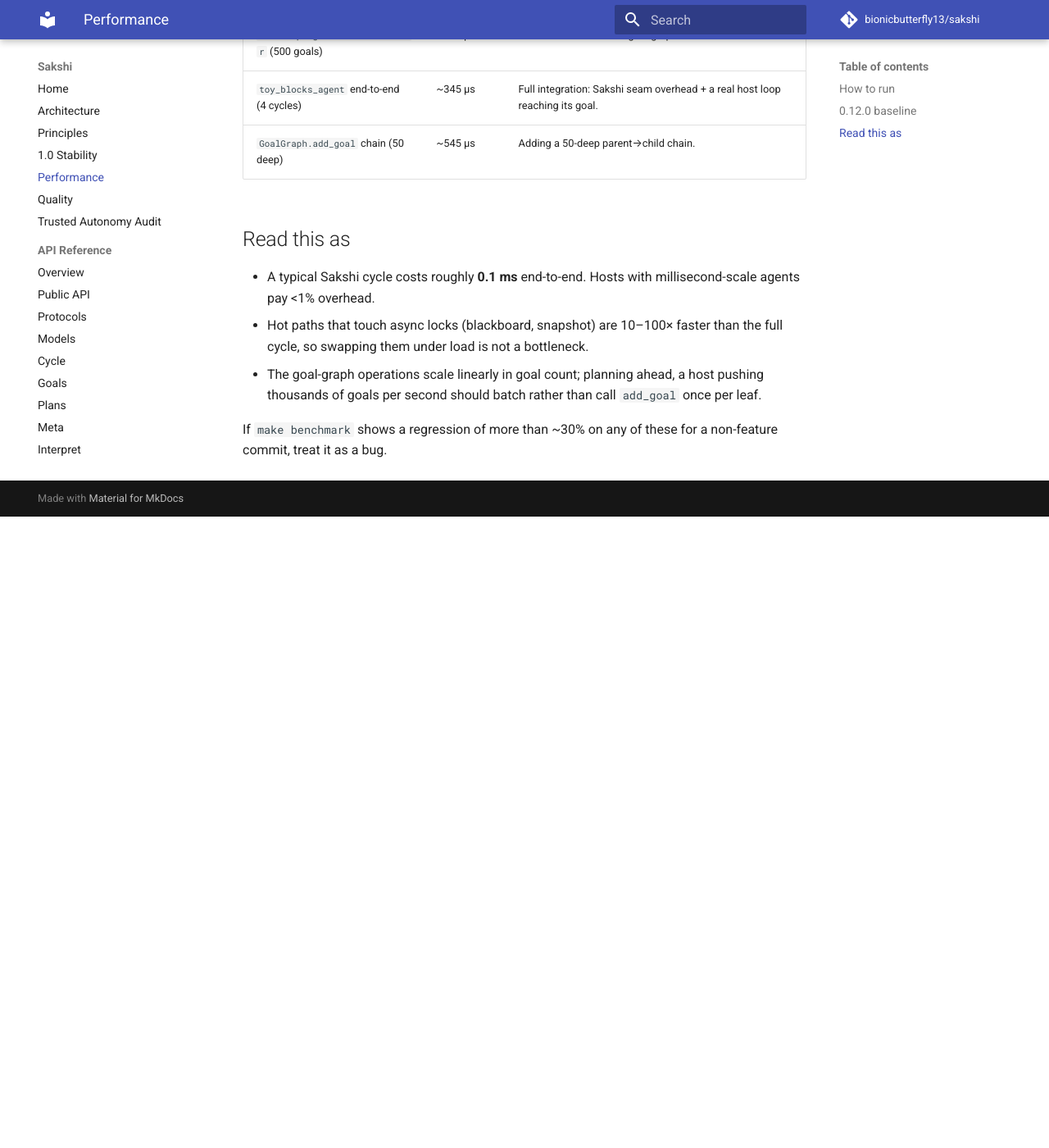
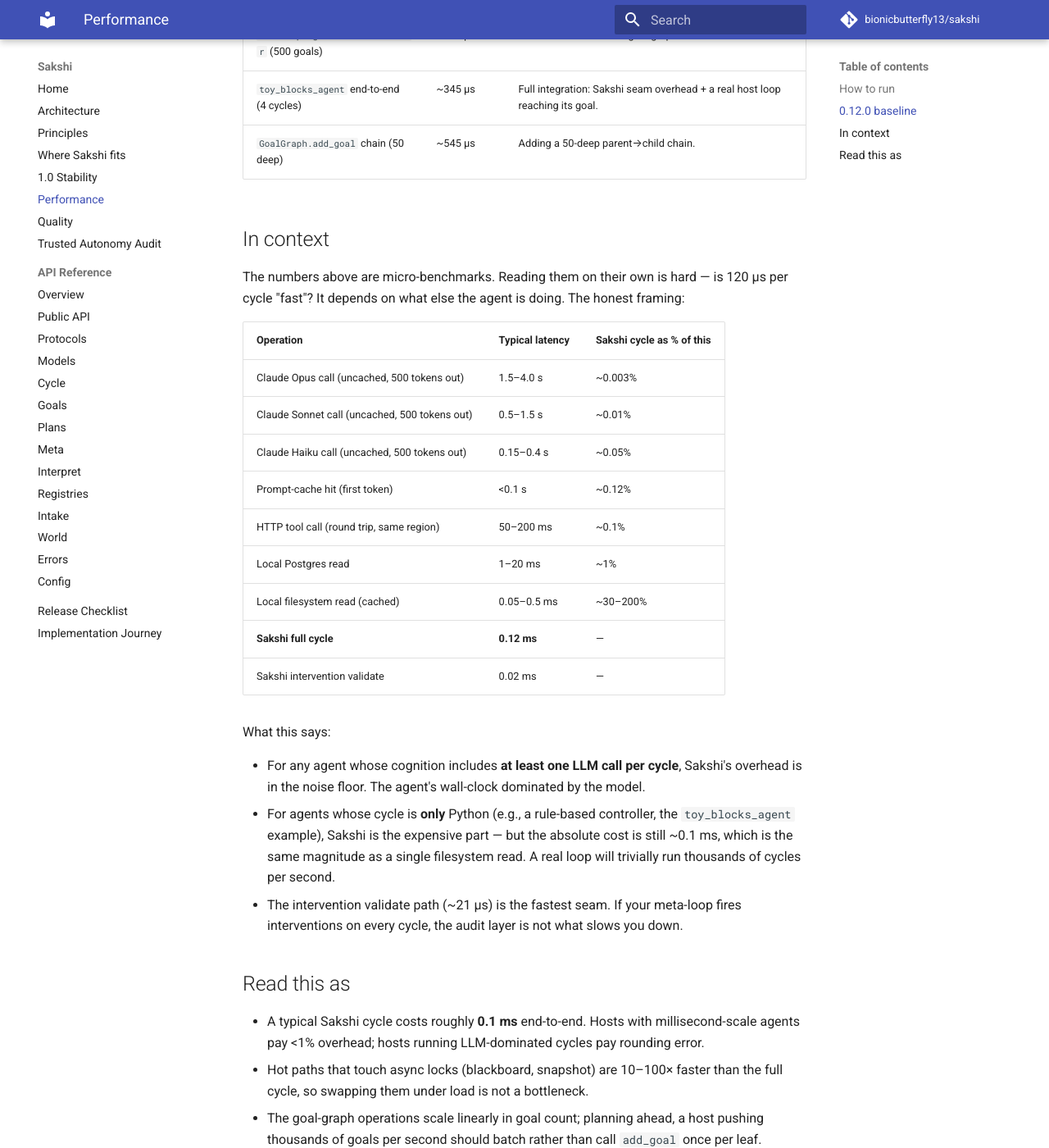
Before and after one commit to bionicbutterfly13/sakshi, an MkDocs documentation site: the page built from docs/performance.md, in a window 1280 px wide and 1400 px high, scrolled down 1008 px. Shown: the whole window at 82% size. Built offline with MkDocs 1.6.1 and Material for MkDocs 9.7.7, drawn with Linux system fonts in a browser that asks for light colours; comment, search, counter and statistics services are not loaded; before the commit the page ends 1638 px from its top, so only the background shows below that.

Commit message:
docs: frame Sakshi against the agent-tooling landscape and put perf numbers in context
Adds docs/positioning.md (where Sakshi sits vs LangGraph, AutoGen,
smolagents, and 'just write your own loop') and expands
docs/performance.md with latency-context table comparing the 120us
per-cycle cost to LLM, HTTP, DB, and filesystem latencies. README
and mkdocs nav updated to surface the positioning doc.

```diff
--- a/docs/performance.md
+++ b/docs/performance.md
@@ -38,10 +38,43 @@
 | `toy_blocks_agent` end-to-end (4 cycles) | ~345 µs | Full integration: Sakshi seam overhead + a real host loop reaching its goal. |
 | `GoalGraph.add_goal` chain (50 deep) | ~545 µs | Adding a 50-deep parent→child chain. |
 
+## In context
+
+The numbers above are micro-benchmarks. Reading them on their own is
+hard — is 120 µs per cycle "fast"? It depends on what else the agent
+is doing. The honest framing:
+
+| Operation | Typical latency | Sakshi cycle as % of this |
+|---|---|---|
+| Claude Opus call (uncached, 500 tokens out) | 1.5–4.0 s | ~0.003% |
+| Claude Sonnet call (uncached, 500 tokens out) | 0.5–1.5 s | ~0.01% |
+| Claude Haiku call (uncached, 500 tokens out) | 0.15–0.4 s | ~0.05% |
+| Prompt-cache hit (first token) | <0.1 s | ~0.12% |
+| HTTP tool call (round trip, same region) | 50–200 ms | ~0.1% |
+| Local Postgres read | 1–20 ms | ~1% |
+| Local filesystem read (cached) | 0.05–0.5 ms | ~30–200% |
+| **Sakshi full cycle** | **0.12 ms** | — |
+| Sakshi intervention validate | 0.02 ms | — |
+
+What this says:
+
+- For any agent whose cognition includes **at least one LLM call per
+  cycle**, Sakshi's overhead is in the noise floor. The agent's
+  wall-clock dominated by the model.
+- For agents whose cycle is **only** Python (e.g., a rule-based
+  controller, the `toy_blocks_agent` example), Sakshi is the
+  expensive part — but the absolute cost is still ~0.1 ms, which is
+  the same magnitude as a single filesystem read. A real loop will
+  trivially run thousands of cycles per second.
+- The intervention validate path (~21 µs) is the fastest seam. If
+  your meta-loop fires interventions on every cycle, the audit
+  layer is not what slows you down.
+
 ## Read this as
 
 - A typical Sakshi cycle costs roughly **0.1 ms** end-to-end. Hosts
-  with millisecond-scale agents pay <1% overhead.
+  with millisecond-scale agents pay <1% overhead; hosts running
+  LLM-dominated cycles pay rounding error.
 - Hot paths that touch async locks (blackboard, snapshot) are
   10–100× faster than the full cycle, so swapping them under load is
   not a bottleneck.
--- a/mkdocs.yml
+++ b/mkdocs.yml
@@ -44,6 +44,7 @@
   - Home: index.md
   - Architecture: architecture.md
   - Principles: principles.md
+  - Where Sakshi fits: positioning.md
   - 1.0 Stability: 1.0-stability.md
   - Performance: performance.md
   - Quality: quality.md
```
Also changed, not shown: README.md (+3 -0 lines), docs/positioning.md (added, +124 -0 lines).
